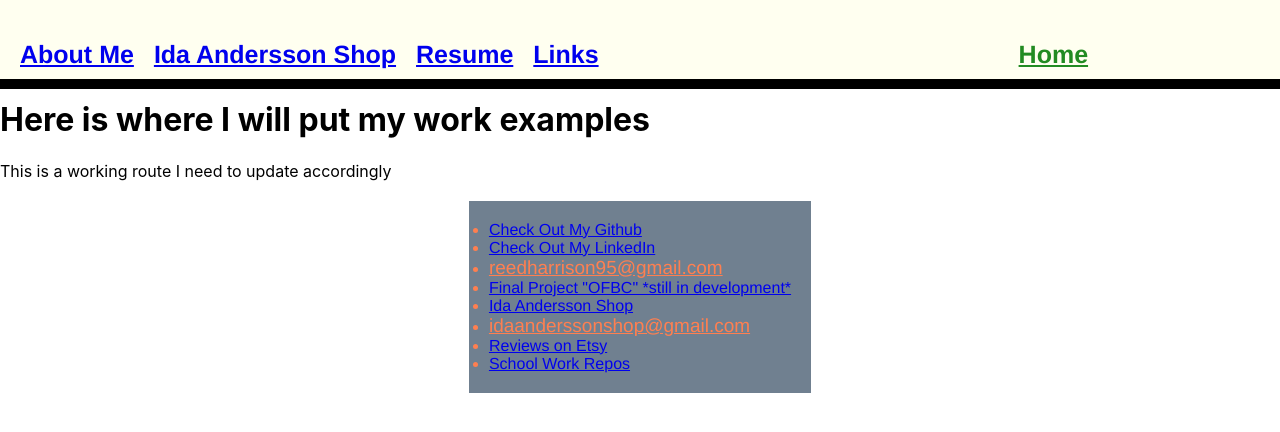
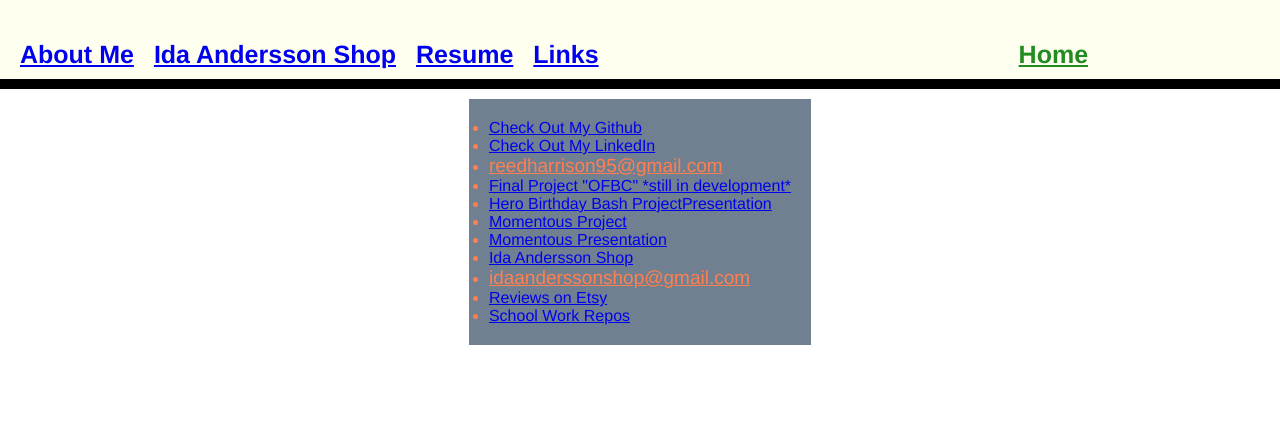
Before and after one commit to HGreedo/nuReactPortfolio, a React (Create React App) app: page /pages/ThirdPtyLinks in a window 1280 px wide. Shown: the top 432 px of the page. Built offline with nearby package versions, Linux system fonts and the light colour scheme.

Commit message:
commit on 'main'

```diff
--- a/src/pages/ThirdPtyLinks.js
+++ b/src/pages/ThirdPtyLinks.js
@@ -2,13 +2,9 @@ import React from "react";
 import ('./thirdpartylinks.css')
 const ThirdPtyLinks = () => (
     <div>
-            {/* <img alt ='profile-pic' src={profilePic}/>    */}
-            <h1>Here is where I will put my work examples</h1>
-            <p>
-            This is a working route I need to update accordingly
-            </p>
             <ul className="link-container">
 
+    <div className="personal-stuff">
             <li className="link">
             <a href="https://github.com/HGreedo">Check Out My Github</a>
             </li>
@@ -18,22 +14,46 @@ const ThirdPtyLinks = () => (
             <li className="link">
             <a className="email" href="mailto:reedharrison95@gmai.com">reedharrison95@gmail.com</a>
             </li>
+        </div>
 
+<div className="school-projects">
             <li className="link">
             <a href="https://finalproject-ofbc.herokuapp.com/">Final Project "OFBC" *still in development*</a>
             </li>
+
+            <li className="link">
+            <a href="https://pdxbellasaurus.github.io/superheroBirthdayBash/">Hero Birthday Bash Project</a>
+            <a href="https://docs.google.com/presentation/d/1YN1dKxGTsNWpa24_HdFn7iy1BhZx8Ref-P-BbM_Nm-k/edit?usp=sharing">Presentation</a>
+            </li>
+
+            <li className="link">
+            <a href="https://github.com/HGreedo/momentous">Momentous Project</a>
+            </li>
+            <li className="link">
+            <a href="https://docs.google.com/presentation/d/1mUAch6rXh79rro9NWX30VUXOumrSwu9DyHqwXFJlAQQ/edit#slide=id.p">Momentous Presentation</a>
+            </li>
+            </div>
+
+
+
+<div className="ida-shop">
             <li className="link">
             <a href="https://www.idaanderssonshop.com/">Ida Andersson Shop</a>
             </li>
+
             <li className="link">
             <a className="email" href="mailto:idaanderssonshop@gmai.com">idaanderssonshop@gmail.com</a>
             </li>
+
             <li className="link">
             <a href="https://www.etsy.com/shop/IdaAnderssonShop">Reviews on Etsy</a>
             </li>
+
             <li className="link">
             <a href="https://github.com/HGreedo?tab=repositories">School Work Repos</a>
             </li>
+            </div>
+
 
             </ul>
   </div>
```
